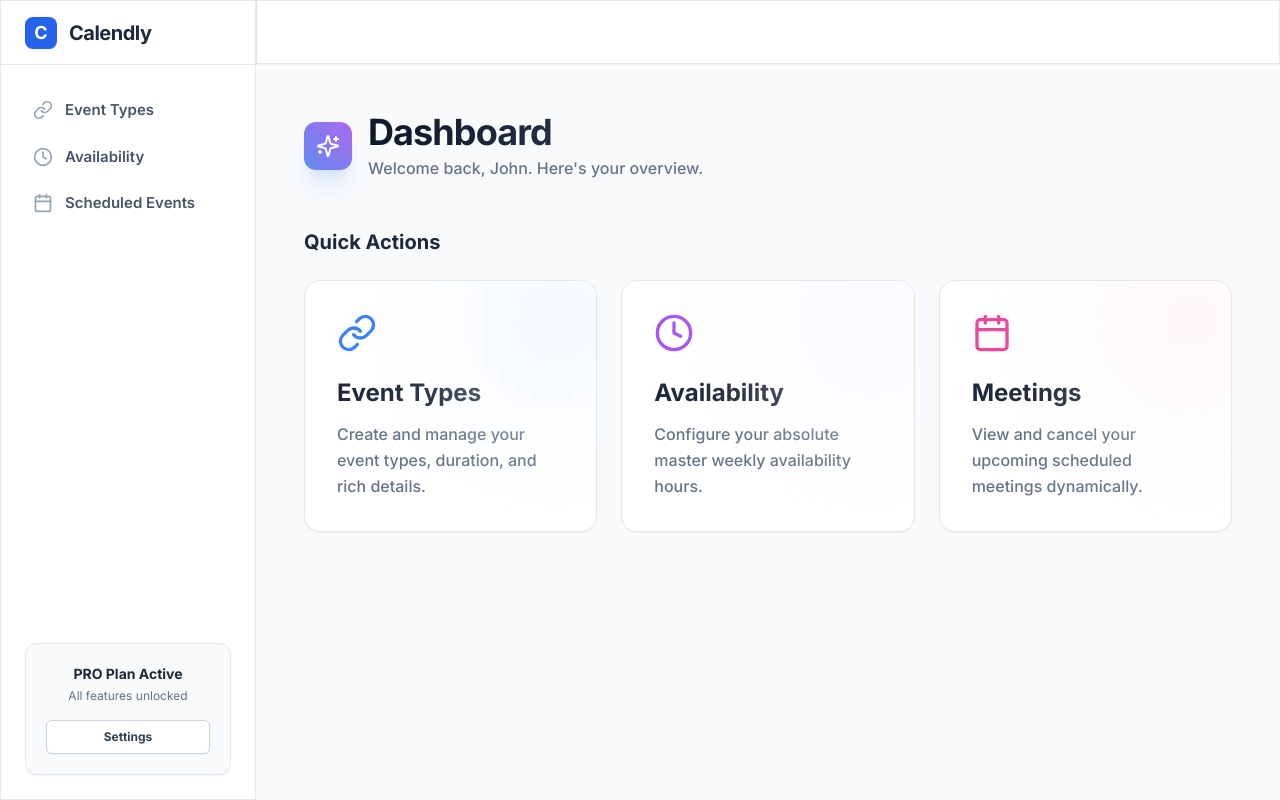
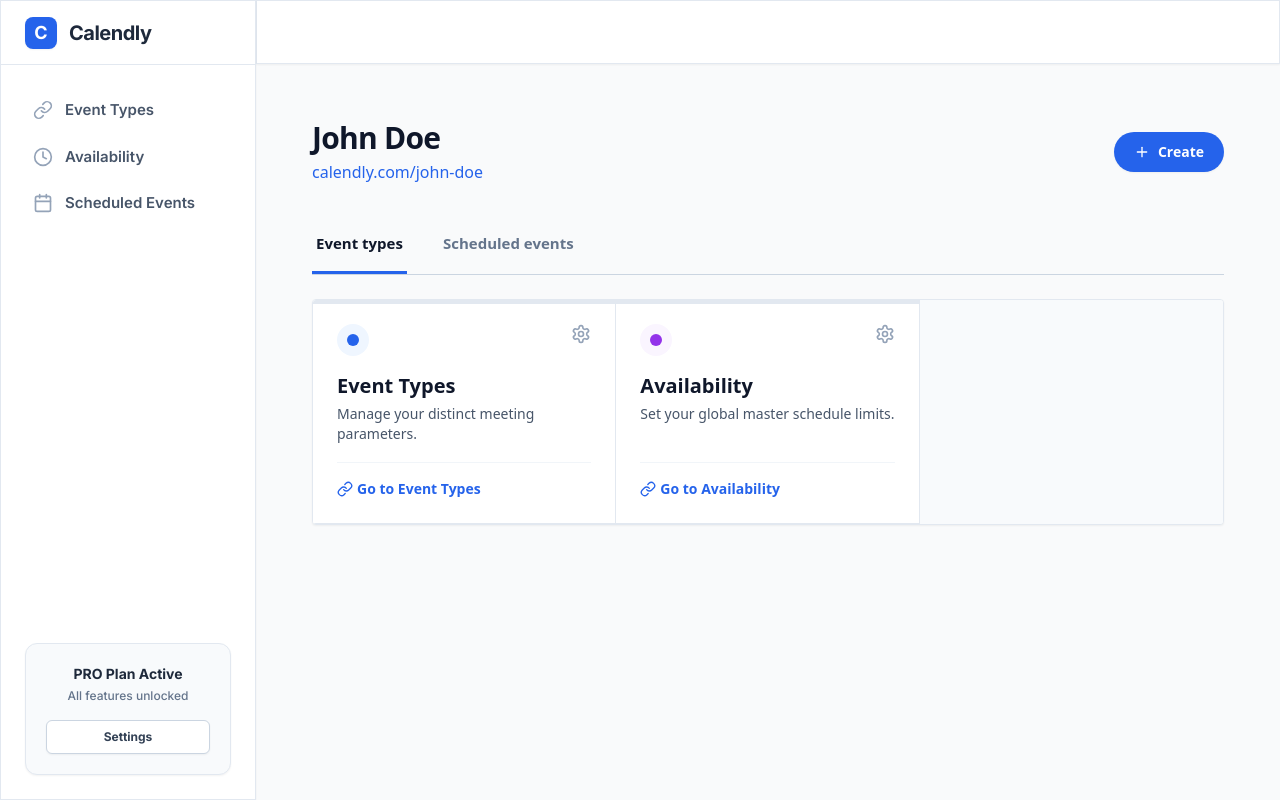
Before and after one commit to Ritesh-iiitn/meeting-scheduler-app, a Next.js app in the folder calendly-clone/frontend/: page / in a window 1280 px wide. Built offline with nearby package versions, Linux system fonts and the light colour scheme.

Commit message:
ui changed

```diff
--- a/calendly-clone/frontend/app/globals.css
+++ b/calendly-clone/frontend/app/globals.css
@@ -72,11 +72,8 @@
   }
   body {
     background-color: #f8fafc;
-    color: #0f172a;
-    background-image:
-      radial-gradient(at 0% 0%, rgba(241, 245, 249, 1) 0, transparent 50%),
-      radial-gradient(at 100% 0%, rgba(226, 232, 240, 0.4) 0, transparent 50%);
-    background-attachment: fixed;
+    color: #0f172a; /* Slate 900 */
+    font-weight: 500;
   }
 }
 
--- a/calendly-clone/frontend/app/page.jsx
+++ b/calendly-clone/frontend/app/page.jsx
@@ -1,66 +1,79 @@
 "use client";
 import Link from "next/link";
-import { Link as LinkIcon, Clock, Calendar, Sparkles } from "lucide-react";
+import { Plus, Settings, Link as LinkIcon } from "lucide-react";
 
 export default function Home() {
   return (
-    <div className="max-w-6xl mx-auto opacity-0 animate-fade-in p-6">
-      {/* Hero Section */}
-      <div className="flex flex-col md:flex-row justify-between items-start md:items-center mb-12 gap-6">
-        <div className="flex items-center gap-4">
-          <div className="w-12 h-12 rounded-xl bg-gradient-to-tr from-blue-600 shadow-blue-500/20 shadow-xl to-purple-600 flex items-center justify-center animate-pulse">
-            <Sparkles className="text-white w-6 h-6" />
+    <div className="max-w-6xl mx-auto p-8 font-sans">
+      {/* Top Section */}
+      <div className="flex flex-col md:flex-row justify-between items-start md:items-center mb-8 gap-6">
+        <div>
+          <h1 className="text-3xl font-bold text-slate-900 tracking-tight">
+            John Doe
+          </h1>
+          <a href="#" className="text-blue-600 font-medium hover:underline mt-1 inline-block">
+            calendly.com/john-doe
+          </a>
         </div>
-          <div>
-            <h1 className="text-3xl md:text-4xl font-bold text-transparent bg-clip-text bg-gradient-to-r from-slate-900 to-slate-700 tracking-tight">
-              Dashboard
-            </h1>
-            <p className="text-slate-500 font-medium mt-1">
-              Welcome back, John. Here&apos;s your overview.
-            </p>
+        <div className="flex items-center gap-3">
+          <button className="flex items-center gap-2 px-5 py-2.5 bg-blue-600 text-white rounded-full font-bold hover:bg-blue-700 shadow-sm transition-all focus:outline-none focus:ring-2 focus:ring-blue-500 focus:ring-offset-2 text-sm">
+            <Plus className="w-4 h-4" />
+            Create
+          </button>
         </div>
       </div>
 
+      {/* Tabs */}
+      <div className="border-b border-slate-300 mb-6">
+        <nav className="flex space-x-8">
+          <a href="#" className="border-b-[3px] border-blue-600 py-4 px-1 text-[15px] font-bold text-slate-900">
+            Event types
+          </a>
+          <a href="/meetings" className="border-b-[3px] border-transparent py-4 px-1 text-[15px] font-semibold text-slate-500 hover:text-slate-800 hover:border-slate-300">
+            Scheduled events
+          </a>
+        </nav>
       </div>
 
-      {/* Quick Actions */}
-      <h2 className="text-xl font-bold text-slate-800 mb-6">Quick Actions</h2>
-      <div className="grid grid-cols-1 md:grid-cols-3 gap-6">
-        {/* Event Types */}
-        <Link href="/event-types" className="block group">
-          <div className="glass-card p-8 rounded-2xl h-full flex flex-col relative overflow-hidden">
-            <div className="absolute top-0 right-0 w-40 h-40 bg-blue-50 rounded-full blur-3xl -mr-10 -mt-10 group-hover:bg-blue-100 transition-all pointer-events-none"></div>
-            <LinkIcon className="w-10 h-10 text-blue-500 mb-6 group-hover:scale-110 group-hover:-rotate-12 transition-transform origin-left" />
-            <h2 className="text-2xl font-bold mb-3 text-slate-800">Event Types</h2>
-            <p className="text-slate-500 font-medium leading-relaxed">
-              Create and manage your event types, duration, and rich details.
-            </p>
+      {/* Content box */}
+      <div className="bg-white rounded-[4px] border border-slate-200 shadow-sm overflow-hidden">
+
+        {/* Links to specific pages from quick actions, restyled */}
+        <div className="grid grid-cols-1 md:grid-cols-2 lg:grid-cols-3 gap-0 bg-slate-50">
+
+           <div className="bg-white border-r border-b border-slate-200 p-6 flex flex-col h-56 hover:shadow-lg hover:-translate-y-0.5 transition-all cursor-pointer relative group">
+              <div className="absolute top-0 left-0 w-full h-1 bg-slate-200 group-hover:bg-blue-600 transition-colors"></div>
+              <div className="flex justify-between mb-4">
+                <div className="w-8 h-8 rounded-full bg-blue-50 flex flex-col justify-center items-center">
+                   <div className="w-3 h-3 rounded-full bg-blue-600"></div>
                 </div>
+                <Settings className="w-5 h-5 text-slate-400 group-hover:text-slate-700 transition-colors" />
+              </div>
+              <h3 className="text-xl font-bold text-slate-900 mb-1">Event Types</h3>
+              <p className="text-slate-600 font-medium text-sm mb-auto">Manage your distinct meeting parameters.</p>
+
+              <Link href="/event-types" className="text-blue-600 font-bold hover:underline mt-4 text-sm inline-flex items-center gap-1 border-t border-slate-100 pt-4">
+                 <LinkIcon className="w-4 h-4" /> Go to Event Types
               </Link>
+           </div>
 
-        {/* Availability */}
-        <Link href="/availability" className="block group">
-          <div className="glass-card p-8 rounded-2xl h-full flex flex-col relative overflow-hidden">
-            <div className="absolute top-0 right-0 w-40 h-40 bg-purple-50 rounded-full blur-3xl -mr-10 -mt-10 group-hover:bg-purple-100 transition-colors pointer-events-none"></div>
-            <Clock className="w-10 h-10 text-purple-500 mb-6 group-hover:scale-110 group-hover:rotate-12 transition-transform origin-left" />
-            <h2 className="text-2xl font-bold mb-3 text-slate-800">Availability</h2>
-            <p className="text-slate-500 font-medium leading-relaxed">
-              Configure your absolute master weekly availability hours.
-            </p>
+           <div className="bg-white border-r border-b border-slate-200 p-6 flex flex-col h-56 hover:shadow-lg hover:-translate-y-0.5 transition-all cursor-pointer relative group">
+              <div className="absolute top-0 left-0 w-full h-1 bg-slate-200 group-hover:bg-purple-600 transition-colors"></div>
+              <div className="flex justify-between mb-4">
+                <div className="w-8 h-8 rounded-full bg-purple-50 flex flex-col justify-center items-center">
+                   <div className="w-3 h-3 rounded-full bg-purple-600"></div>
                 </div>
+                <Settings className="w-5 h-5 text-slate-400 group-hover:text-slate-700 transition-colors" />
+              </div>
+              <h3 className="text-xl font-bold text-slate-900 mb-1">Availability</h3>
+              <p className="text-slate-600 font-medium text-sm mb-auto">Set your global master schedule limits.</p>
+
+              <Link href="/availability" className="text-blue-600 font-bold hover:underline mt-4 text-sm inline-flex items-center gap-1 border-t border-slate-100 pt-4">
+                 <LinkIcon className="w-4 h-4" /> Go to Availability
               </Link>
+           </div>
 
-        {/* Meetings */}
-        <Link href="/meetings" className="block group">
-          <div className="glass-card p-8 rounded-2xl h-full flex flex-col relative overflow-hidden">
-            <div className="absolute top-0 right-0 w-40 h-40 bg-pink-50 rounded-full blur-3xl -mr-10 -mt-10 group-hover:bg-pink-100 transition-colors pointer-events-none"></div>
-            <Calendar className="w-10 h-10 text-pink-500 mb-6 group-hover:scale-110 group-hover:-translate-y-2 transition-transform origin-left" />
-            <h2 className="text-2xl font-bold mb-3 text-slate-800">Meetings</h2>
-            <p className="text-slate-500 font-medium leading-relaxed">
-              View and cancel your upcoming scheduled meetings dynamically.
-            </p>
         </div>
-        </Link>
       </div>
     </div>
   );
```
Lines whose indentation alone changed are shown as unchanged.
